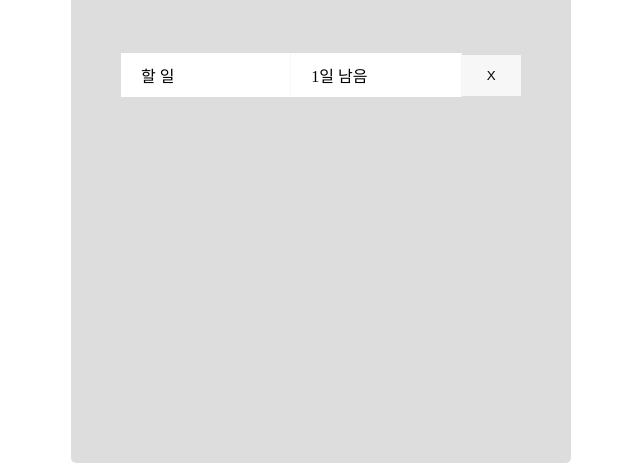
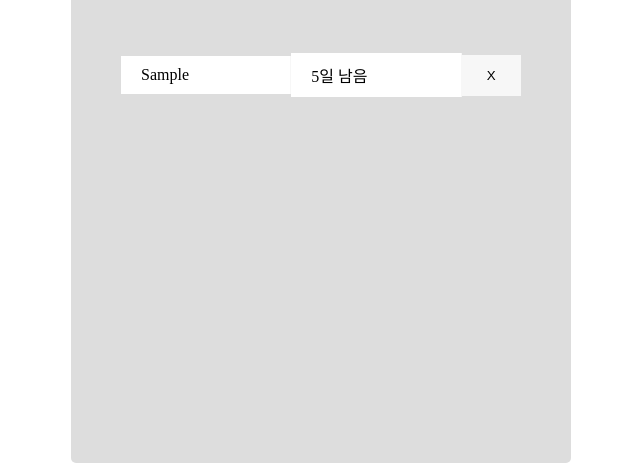
Before and after one commit to suyeon-hong/todolist_ts, a React (Create React App) app: page / in a window 1280 px wide. Both pictures are taken after typing "Sample", "5" into the empty fields and a click on the button "등록". Shown: the part 237-702 px from the top of the page, without its empty margins (319-959 px from the left). Built offline with nearby package versions, Linux system fonts and the light colour scheme.

Commit message:
:sparkles: todolist 목록 구현
todolist 목록 구현, 삭제버튼 구

```diff
--- a/src/App.css
+++ b/src/App.css
@@ -80,6 +80,7 @@ input {
 	display: flex;
 	justify-content: space-between;
 	align-items: center;
+	margin-bottom: 2px;
 }
 
 .todolistContainer span {
--- a/src/App.tsx
+++ b/src/App.tsx
@@ -1,6 +1,7 @@
 import { ChangeEvent, FormEvent, useRef, useState } from "react";
 import "./App.css";
 import { IInput, IList } from "./interface";
+import Todo from "./components/Todo";
 
 function App() {
 	const nextId = useRef(1);
@@ -27,7 +28,10 @@ function App() {
 			deadline: "",
 		});
 		nextId.current++;
-		console.log(todolist);
+	};
+
+	const removeTodo = (id: number): void => {
+		setTodolist((list) => list.filter((list) => list.id !== id));
 	};
 
 	return (
@@ -52,11 +56,9 @@ function App() {
 				<button>등록</button>
 			</form>
 			<ul className="todolistContainer">
-				<li>
-					<span>할 일</span>
-					<span>1일 남음</span>
-					<button>X</button>
-				</li>
+				{todolist.map((list: IList) => (
+					<Todo key={list.id} list={list} removeTodo={removeTodo} />
+				))}
 			</ul>
 		</div>
 	);
--- /dev/null
+++ b/src/components/Todo.tsx
@@ -0,0 +1,19 @@
+import React from "react";
+import { IList } from "../interface";
+
+interface Props {
+	list: IList;
+	removeTodo(id: number): void;
+}
+
+const Todo = ({ list, removeTodo }: Props) => {
+	return (
+		<li>
+			<span>{list.task}</span>
+			<span>{list.deadline}일 남음</span>
+			<button onClick={() => removeTodo(list.id)}>X</button>
+		</li>
+	);
+};
+
+export default React.memo(Todo);
```
